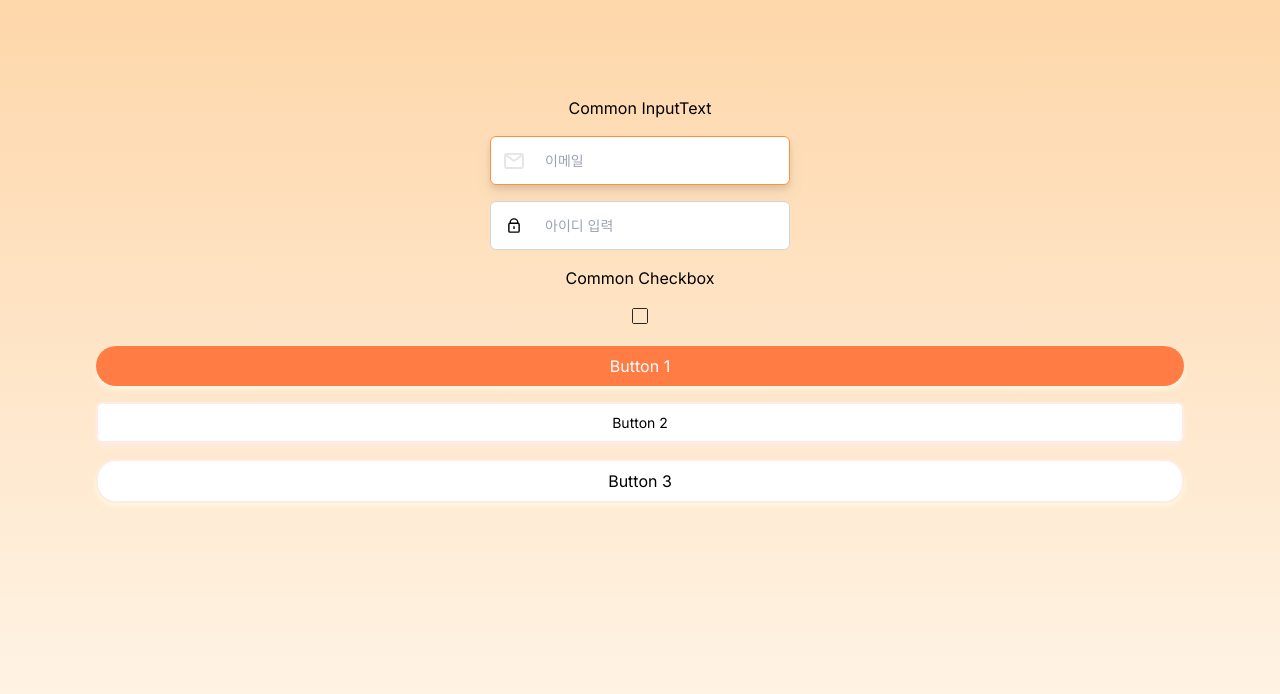
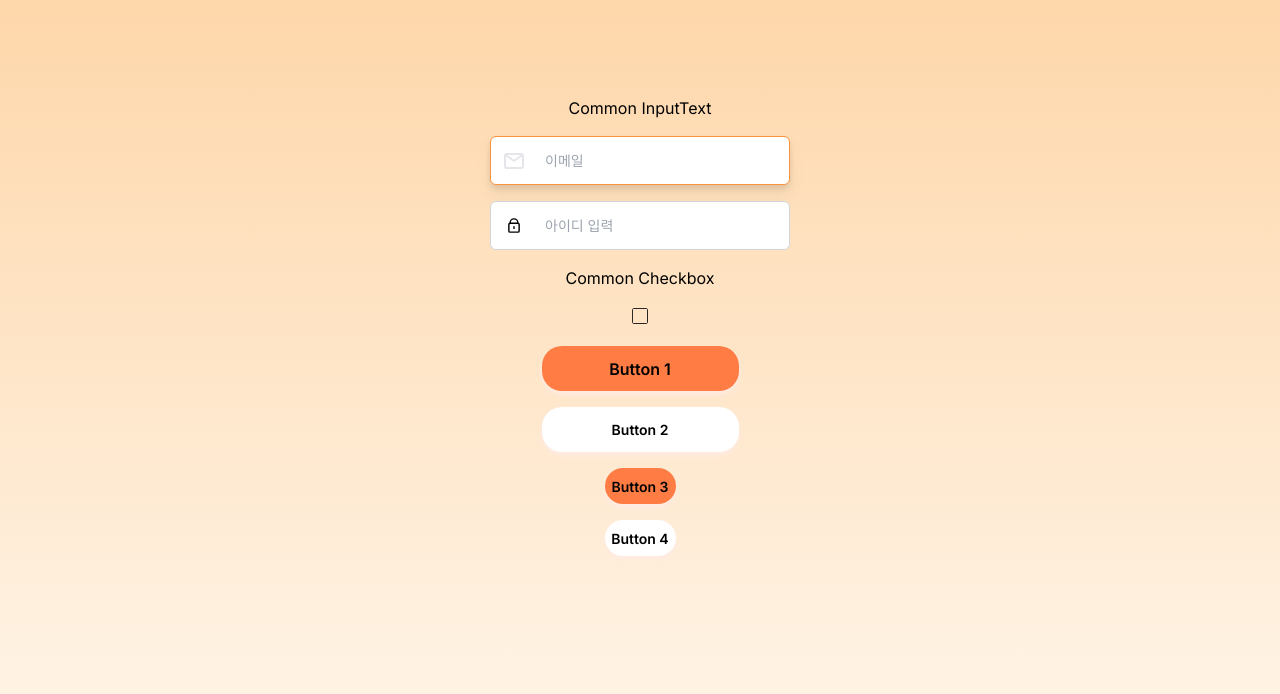
Before and after one commit to hyeokii/Dongbi_FE, a Next.js app: page / in a window 1280 px wide. Shown: the top 694 px of the page. Built offline with nearby package versions, Linux system fonts and the light colour scheme.

Commit message:
Design: CommonButton 디자인 수정 - CommonButton cva, cn 적용 - additionalClass 추가

```diff
--- a/src/app/page.tsx
+++ b/src/app/page.tsx
@@ -37,29 +37,41 @@ export default function Home() {
       />
       <CommonButton
         text="Button 1"
-        bgColor="bg-custom-orange"
-        textColor="text-custom-white"
-        radius="rounded-[20px]"
-        shadowColor="shadow-custom-shadow-light"
-        fontSize="text-16"
+        bgColor="orange"
+        textColor="white"
+        radius="moreRounded"
+        shadowColor="lightShadow"
+        fontSize="lg"
+        additionalClass="w-[197px] h-[45px] "
       />
       <CommonButton
         text="Button 2"
-        bgColor="bg-custom-white"
-        textColor="text-custom-black"
-        radius="rounded-[6.25px]"
-        shadowColor="shadow-custom-shadow"
-        borderColor="border-custom-border"
-        fontSize="text-14"
+        bgColor="white"
+        textColor="black"
+        radius="moreRounded"
+        shadowColor="lightShadow"
+        borderColor="lightBorder"
+        fontSize="sm"
+        additionalClass="w-[197px] h-[45px]"
+      />{' '}
+      <CommonButton
+        text="Button 3"
+        bgColor="orange"
+        textColor="white"
+        radius="moreRounded"
+        shadowColor="lightShadow"
+        fontSize="sm"
+        additionalClass="w-[71px] h-[36px]"
       />
       <CommonButton
-        text="Button 3"
-        bgColor="bg-custom-white"
-        textColor="text-custom-black"
-        radius="rounded-[20px]"
-        shadowColor="shadow-custom-shadow-light"
-        borderColor="border-custom-border"
-        fontSize="text-16"
+        text="Button 4"
+        bgColor="white"
+        textColor="black"
+        radius="moreRounded"
+        shadowColor="lightShadow"
+        borderColor="lightBorder"
+        fontSize="sm"
+        additionalClass="w-[71px] h-[36px] "
       />
     </main>
   );
--- a/src/components/common/CommonButton.tsx
+++ b/src/components/common/CommonButton.tsx
@@ -1,14 +1,57 @@
 import React from 'react';
+import { cva } from 'class-variance-authority';
+import cn from '@/src/utils/cn';
+
+// 197 45
+// 441 45
+// 71 36
+// 127 49
 
 interface CommonButtonProps {
   text: string;
-  bgColor: 'bg-custom-orange' | 'bg-custom-white';
-  textColor: string;
-  radius: 'rounded-[6.25px]' | 'rounded-[20px]';
-  shadowColor: 'shadow-custom-shadow' | 'shadow-custom-shadow-light';
-  borderColor?: 'border-custom-border';
-  fontSize: 'text-14' | 'text-16';
+  bgColor: 'orange' | 'white';
+  textColor: 'black' | 'white' | null | undefined;
+  radius: 'lessRounded' | 'moreRounded';
+  shadowColor: 'lightShadow' | 'mediumShadow';
+  borderColor?: 'lightBorder' | null | undefined;
+  fontSize: 'sm' | 'lg';
+  additionalClass?: string;
 }
+
+export const buttonVariants = cva('py-2 font-semibold', {
+  variants: {
+    bgColor: {
+      orange: 'bg-custom-orange',
+      white: 'bg-custom-white',
+    },
+    textColor: {
+      white: 'text-custom-white',
+      black: 'text-custom-black',
+    },
+    radius: {
+      lessRounded: 'rounded-[6.25px]',
+      moreRounded: 'rounded-[20px]',
+    },
+    shadowColor: {
+      lightShadow: 'shadow-custom-shadow',
+      mediumShadow: 'shadow-custom-shadow-light',
+    },
+    borderColor: {
+      lightBorder: 'border-1 border-custom-border',
+    },
+    fontSize: {
+      lg: 'text-16',
+      sm: 'text-14',
+    },
+  },
+  defaultVariants: {
+    bgColor: 'orange',
+    textColor: 'white',
+    radius: 'moreRounded',
+    shadowColor: 'mediumShadow',
+    fontSize: 'lg',
+  },
+});
 
 const CommonButton = ({
   text,
@@ -18,10 +61,21 @@ const CommonButton = ({
   shadowColor,
   borderColor,
   fontSize,
+  additionalClass,
 }: CommonButtonProps) => {
   return (
     <button
-      className={`w-full py-2 ${bgColor} ${textColor} ${radius}  ${borderColor ? `border-2 ${borderColor}` : 'black'} ${shadowColor} ${fontSize}`}
+      className={cn(
+        buttonVariants({
+          bgColor,
+          textColor,
+          radius,
+          shadowColor,
+          borderColor,
+          fontSize,
+        }),
+        additionalClass,
+      )}
     >
       {text}
     </button>
```
